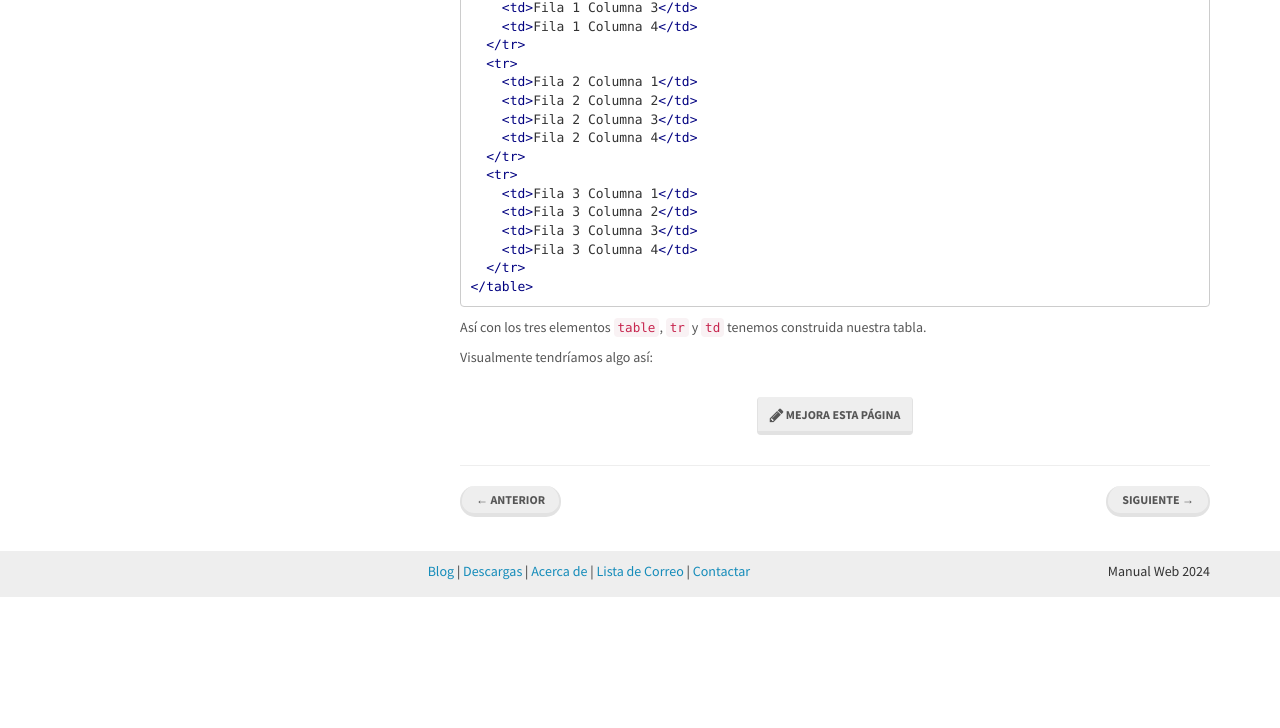
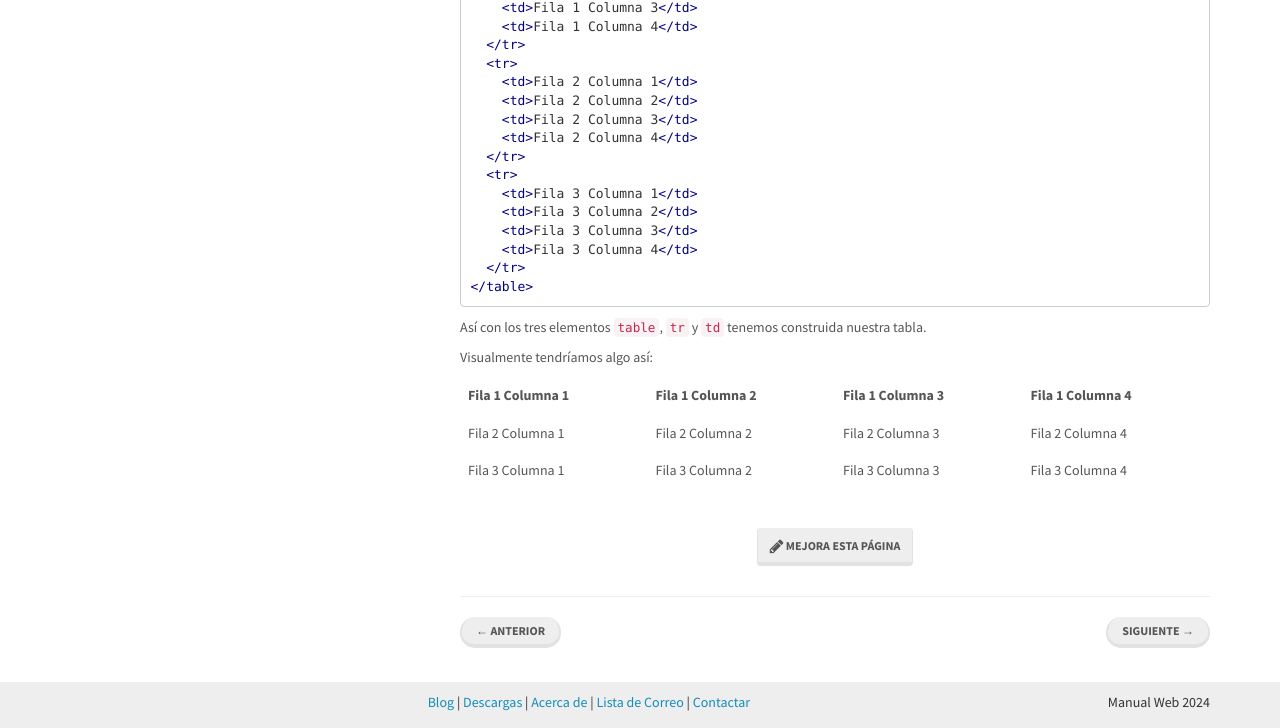
Before and after one commit to manualweb/manualweb, a Jekyll site: the page built from _html/tablas-html.md, in a window 1280 px wide and 900 px high, scrolled down 921 px, cut to the strip 172-900 px from the top of the window. Built offline with Jekyll 4.4.1, drawn with Linux system fonts in a browser that asks for light colours; nearby versions of some CDN libraries; comment, search, counter and statistics services are not loaded; before the commit the page ends 1690 px from its top, so only the background shows below that.

Commit message:
Nuevos Elementos

```diff
--- a/_html/tablas-html.md
+++ b/_html/tablas-html.md
@@ -95,3 +95,9 @@ Así con los tres elementos [`table`](https://w3api.com/HTML/table/), [`tr`](htt
 
 
 Visualmente tendríamos algo así:
+
+
+| Fila 1 Columna 1 | Fila 1 Columna 2 | Fila 1 Columna 3 | Fila 1 Columna 4 |
+| ---------------- | ---------------- | ---------------- | ---------------- |
+| Fila 2 Columna 1 | Fila 2 Columna 2 | Fila 2 Columna 3 | Fila 2 Columna 4 |
+| Fila 3 Columna 1 | Fila 3 Columna 2 | Fila 3 Columna 3 | Fila 3 Columna 4 |
```
